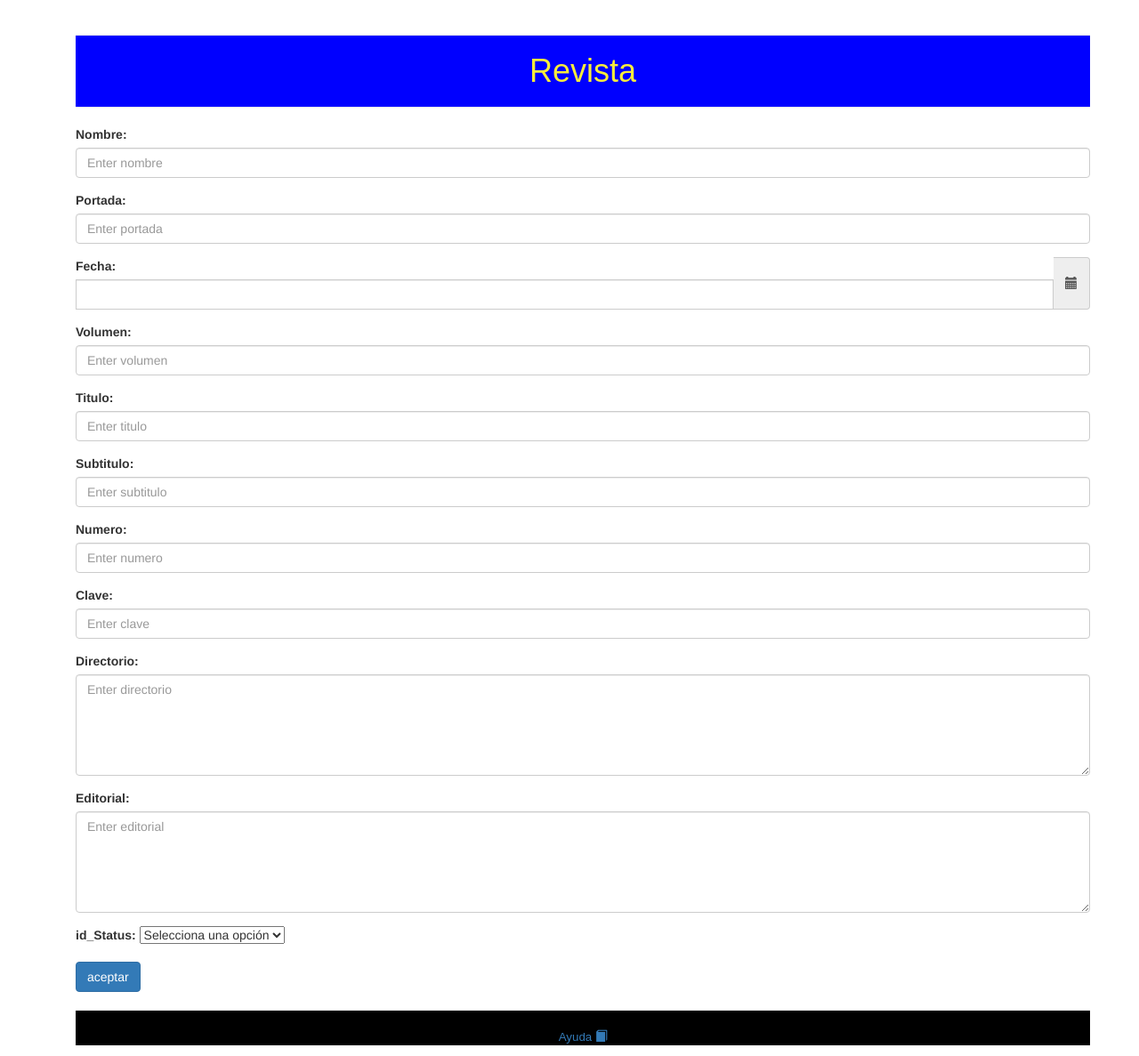
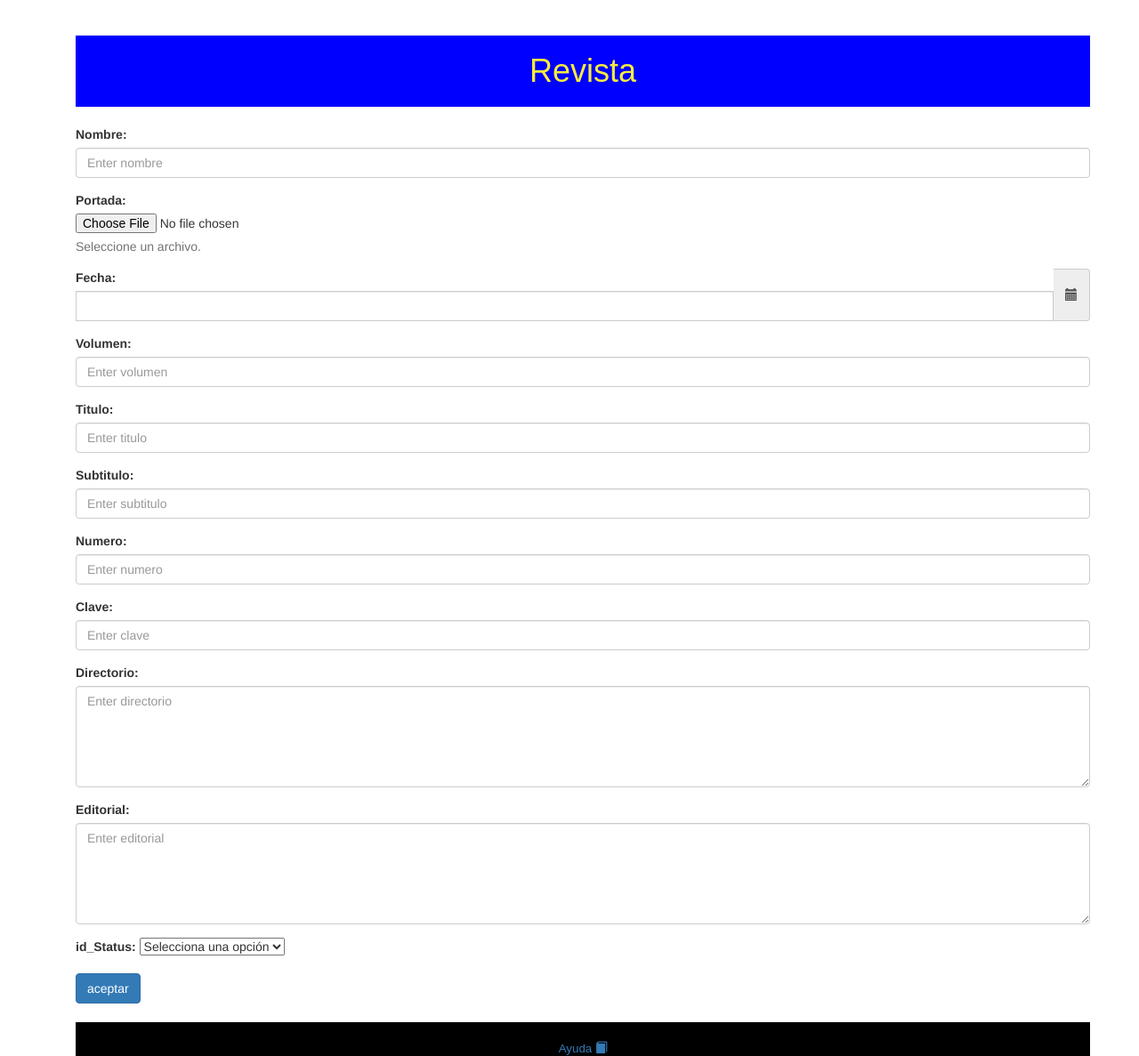
Before and after one commit to JaviRamirez/Verano_PW_2014, a PHP site: page /php/views/opcionesForms/revista.php in a window 1280 px wide. Shown: the part 51-1238 px from the top of the page at 89% size. Run offline with PHP 8.4, Linux system fonts and the light colour scheme; some libraries are stand-ins or nearby versions.

Commit message:
Examen 3 parte 2

```diff
--- a/Examen3/controllers/ArticuloController.php
+++ b/Examen3/controllers/ArticuloController.php
@@ -27,8 +27,11 @@
 
 			if(count($articulo->errores)>0){
 				print_r($articulo->errores);
+				die();
 			}
 			//die();//detieene o mata todo el script.
+
+			$articulo->inserta($articulo->get_atributos());
 
 		}
 
--- a/Examen3/controllers/AutorController.php
+++ b/Examen3/controllers/AutorController.php
@@ -18,9 +18,10 @@
 
 			if(count($autor->errores)>0){
 				print_r($autor->errores);
+				die();//detieene o mata todo el script.
 			}
-			//die();//detieene o mata todo el script.
 
+            $autor->inserta($autor->get_atributos());
 		}
 
 		public function validaUsuario($datos){
--- a/Examen3/controllers/RevistaController.php
+++ b/Examen3/controllers/RevistaController.php
@@ -26,8 +26,10 @@
 
 			if(count($revista->errores)>0){
 				print_r($revista->errores);
+				die();//detieene o mata todo el script.
 			}
 			//die();//detieene o mata todo el script.
+			$revista->inserta($revista->get_atributos());
 
 		}
 
--- a/Examen3/controllers/StatusController.php
+++ b/Examen3/controllers/StatusController.php
@@ -16,8 +16,10 @@
 
 			if(count($status->errores)>0){
 				print_r($status->errores);
+				die();//detieene o mata todo el script.
 			}
-			//die();//detieene o mata todo el script.
+
+			$status->inserta($status->get_atributos());
 
 		}
 
--- a/Examen3/libs/Er.php
+++ b/Examen3/libs/Er.php
@@ -11,15 +11,15 @@
 		}
 	}
 
-	/*public function validar_foto($archivo){
-   $var aux = $archivo.split(‘.’);
-   if($aux[$aux.length-1] == ‘jpg’)
+	public function validar_foto($archivo){
+   $var= $archivo.split(‘.’);
+   if($var[$var.length-1] == ‘pdf’)
       return true;
    else{
       //alert(‘El archivo debe ser .jpg’);
       return false;
    }
-}*/
+}
 
      public function valida_alfanumericos($valor){
 		if (!ereg("^[a-zA-Z0-9 ]+$",$valor)) {
--- a/Examen3/models/Conexion.php
+++ b/Examen3/models/Conexion.php
@@ -14,7 +14,7 @@
 
     function Conexion(){
         $this->db = ADONewConnection('mysql');
-        $this->db->debug = false;
+        $this->db->debug = true;
 			                    //ip       user      pass       bd
         $this->db->Connect('localhost','revista','nada','revista');
 
--- a/Examen3/models/Status.php
+++ b/Examen3/models/Status.php
@@ -34,11 +34,11 @@
 
     public function set_status($valor){
 
-        $er=new ER();
+        /*$er=new ER();
         if(!$er->valida_numericos($valor)){
             $this->errores[] = "Este dato (".$valor.") no es valido";
 
-        }
+        }*/
 
             $this->status = trim($valor);
 
--- a/Examen3/views/opcionesForms/revista.php
+++ b/Examen3/views/opcionesForms/revista.php
@@ -33,8 +33,9 @@
                   <input type="text" class="form-control" name="nombre" placeholder="Enter nombre">
                 </div>
                 <div class="form-group">
-                  <label for="portada">Portada:</label>
-                  <input type="text" class="form-control" name="portada" placeholder="Enter portada">
+                      <label for="portada">Portada:</label>
+                      <input type="file" id="portada" name="portada">
+                      <p class="help-block">Seleccione un archivo.</p>
                 </div>
                 <div class="form-group">
                     <div class='input-group date' id='datetimepicker_revista' data-date-format="YYYY/MM/DD">
```
